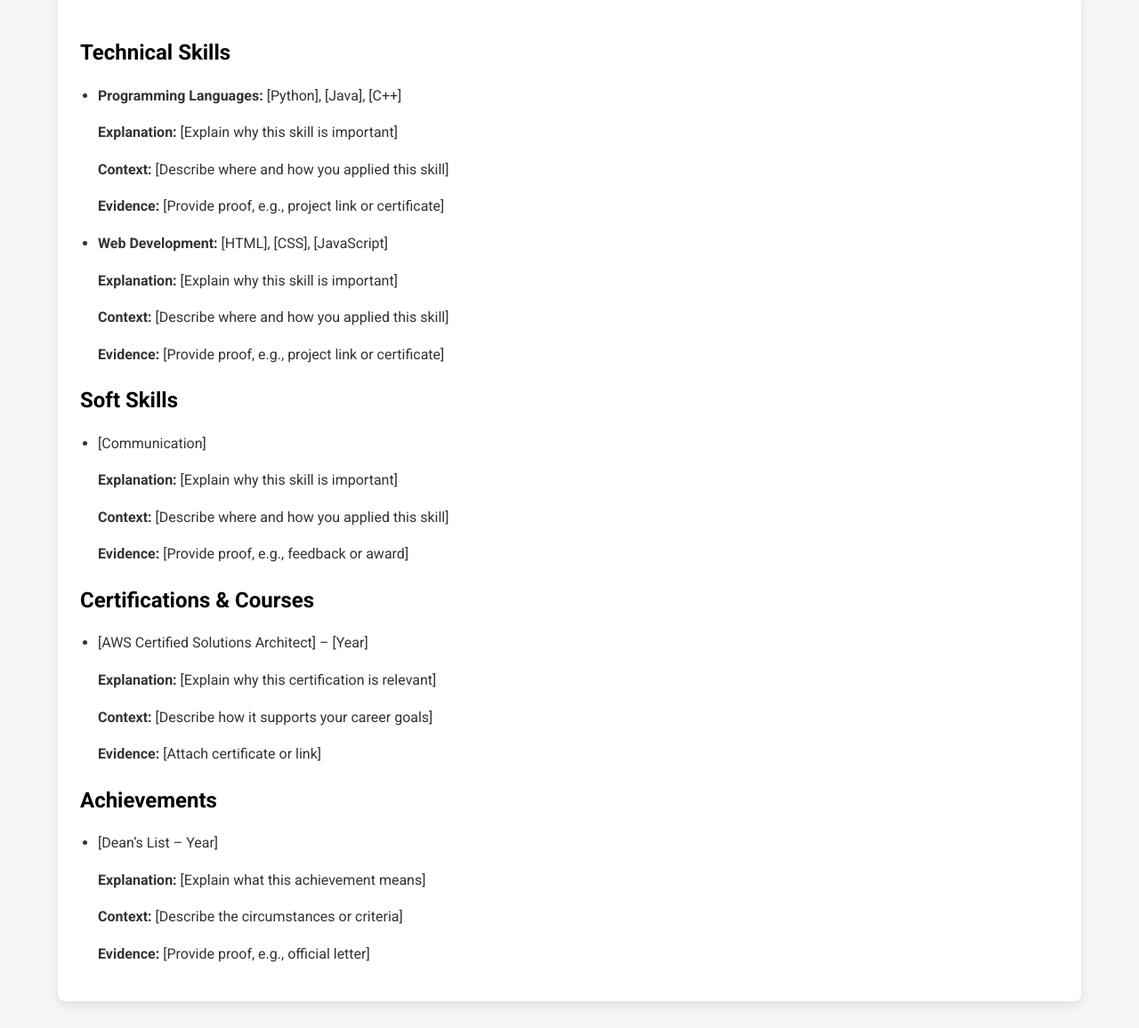
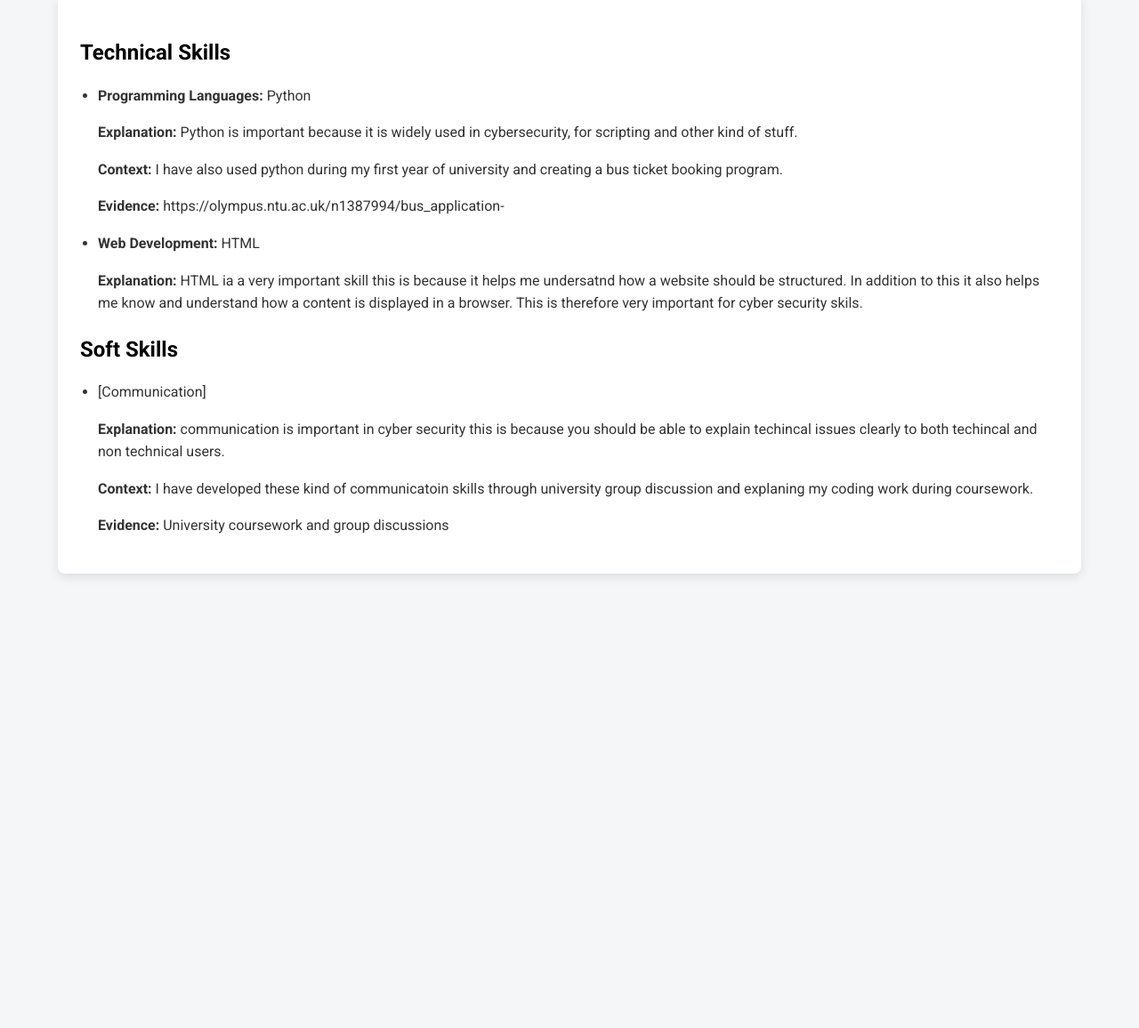
Before and after one commit to ZahidN2006/Zahid-portfolio, a plain HTML site: page docs/skills.html in a window 1280 px wide. Shown: the part 290-1446 px from the top of the page at 89% size. After the commit the page ends 965 px from the top, so only its background shows below. Drawn offline with Linux system fonts and the light colour scheme.

Commit message:
Update skills.html

```diff
--- a/docs/skills.html
+++ b/docs/skills.html
@@ -21,40 +21,24 @@
     <div class="container">
         <h2>Technical Skills</h2>
         <ul>
-            <li><strong>Programming Languages:</strong> [Python], [Java], [C++]</li>
-            <p><strong>Explanation:</strong> [Explain why this skill is important]</p>
-            <p><strong>Context:</strong> [Describe where and how you applied this skill]</p>
-            <p><strong>Evidence:</strong> [Provide proof, e.g., project link or certificate]</p>
+            <li><strong>Programming Languages:</strong> Python</li>
+            <p><strong>Explanation:</strong> Python is important because it is widely used in cybersecurity, for scripting and other kind of stuff.</p>
+            <p><strong>Context:</strong> I have also used python during my first year of university and creating a bus ticket booking program.</p>
+            <p><strong>Evidence:</strong> https://olympus.ntu.ac.uk/n1387994/bus_application-</p>
 
-            <li><strong>Web Development:</strong> [HTML], [CSS], [JavaScript]</li>
-            <p><strong>Explanation:</strong> [Explain why this skill is important]</p>
-            <p><strong>Context:</strong> [Describe where and how you applied this skill]</p>
-            <p><strong>Evidence:</strong> [Provide proof, e.g., project link or certificate]</p>
+            <li><strong>Web Development:</strong> HTML</li>
+            <p><strong>Explanation:</strong> HTML ia a very important skill this is because it helps me undersatnd how a website should be structured.
+            In addition to this it also helps me know and understand how a content is displayed in a browser. This is therefore very important for cyber security skils.</p>
         </ul>
 
         <h2>Soft Skills</h2>
         <ul>
             <li>[Communication]</li>
-            <p><strong>Explanation:</strong> [Explain why this skill is important]</p>
-            <p><strong>Context:</strong> [Describe where and how you applied this skill]</p>
-            <p><strong>Evidence:</strong> [Provide proof, e.g., feedback or award]</p>
+            <p><strong>Explanation:</strong> communication is important in cyber security this is because you should be able to explain techincal issues clearly to both techincal and non technical users.</p>
+            <p><strong>Context:</strong> I have developed these kind of communicatoin skills through university group discussion and explaning my coding work during coursework.</p>
+            <p><strong>Evidence:</strong> University coursework and group discussions</p>
         </ul>
 
-        <h2>Certifications & Courses</h2>
-        <ul>
-            <li>[AWS Certified Solutions Architect] – [Year]</li>
-            <p><strong>Explanation:</strong> [Explain why this certification is relevant]</p>
-            <p><strong>Context:</strong> [Describe how it supports your career goals]</p>
-            <p><strong>Evidence:</strong> [Attach certificate or link]</p>
-        </ul>
-
-        <h2>Achievements</h2>
-        <ul>
-            <li>[Dean’s List – Year]</li>
-            <p><strong>Explanation:</strong> [Explain what this achievement means]</p>
-            <p><strong>Context:</strong> [Describe the circumstances or criteria]</p>
-            <p><strong>Evidence:</strong> [Provide proof, e.g., official letter]</p>
-        </ul>
     </div>
 </body>
 </html>
```
